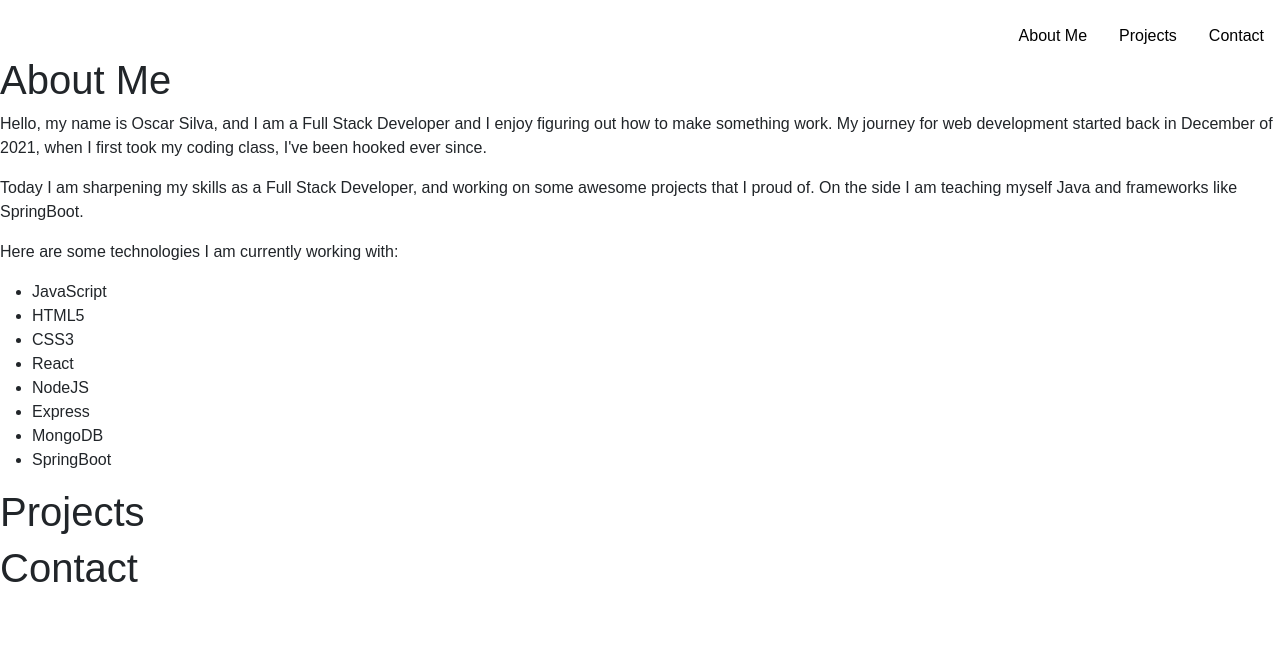
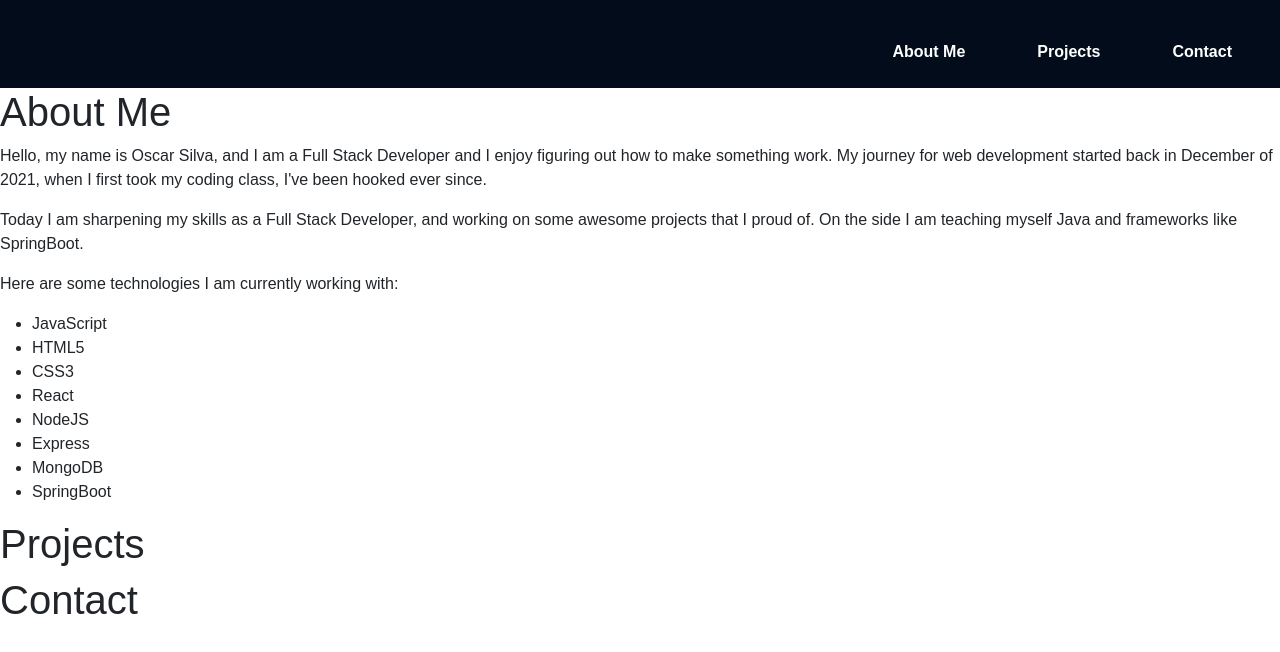
Before and after one commit to Ozz760/showCase, a React (Create React App) app: page / in a window 1280 px wide. Shown: the top 652 px of the page. Built offline with nearby package versions, Linux system fonts and the light colour scheme.

Commit message:
changed the color of the nav bar

```diff
--- a/src/App.css
+++ b/src/App.css
@@ -1,4 +1,12 @@
 @import url('https://fonts.googleapis.com/css2?family=Roboto:wght@100&display=swap');
+
+:root {
+    --dark-navy: #020c1b;
+    --light-navy: #112240;
+    --navy: #0a192f;
+    --dark-slate: #495670;
+}
+
 
 body {
     font-family: 'Roboto Condesed', sans-serif;
--- a/src/components/NavTabs.css
+++ b/src/components/NavTabs.css
@@ -1,12 +1,27 @@
 .nav {
     display: flex;
     justify-content: right;
+    background-color: #020c1b;
 }
 
 .nav-item {
-    margin-top: 1rem;
+    margin-top: 2rem;
+    margin-left: 0.5rem;
+    margin-right: 2rem;
+    margin-bottom: 1rem;
 }
 
 .nav-item a {
-    color: black;
+    color: white;
+    font-weight: bold;
 }
+
+.nav-item a:hover, .nav-item a:active {
+    color: darkgrey;
+    border-top: 0.1875rem solid darkgray;
+}
+
+.nav-item a:active, .nav-item a:focus {
+    border-top: 0.1875rem solid darkgray;
+    color: darkgrey;
+}
```
